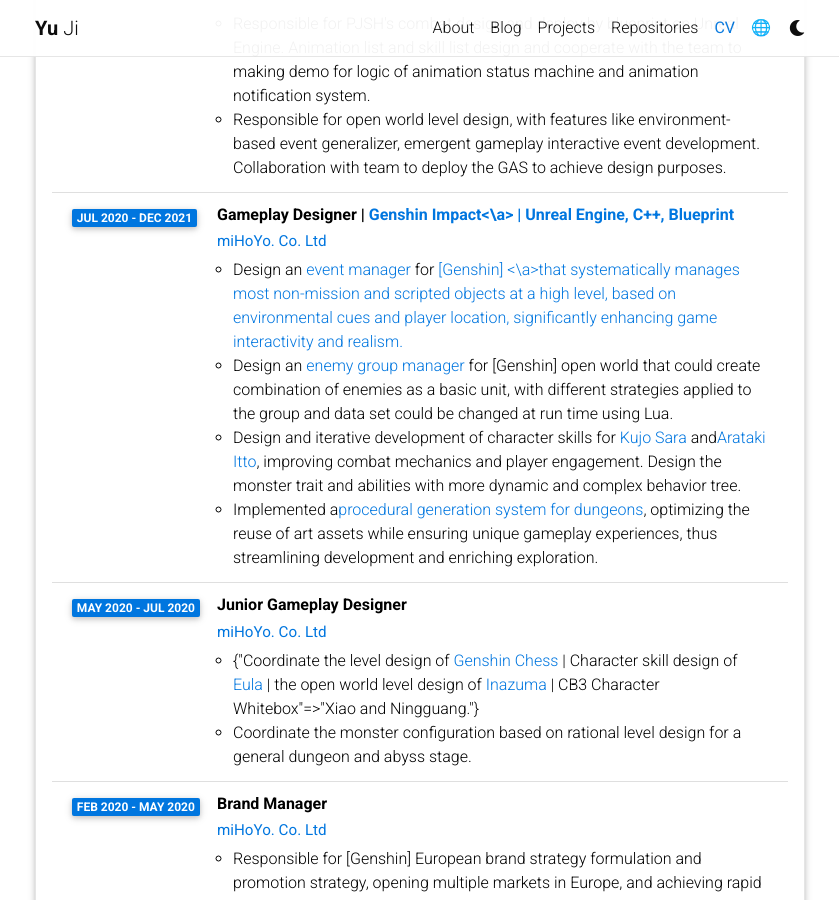
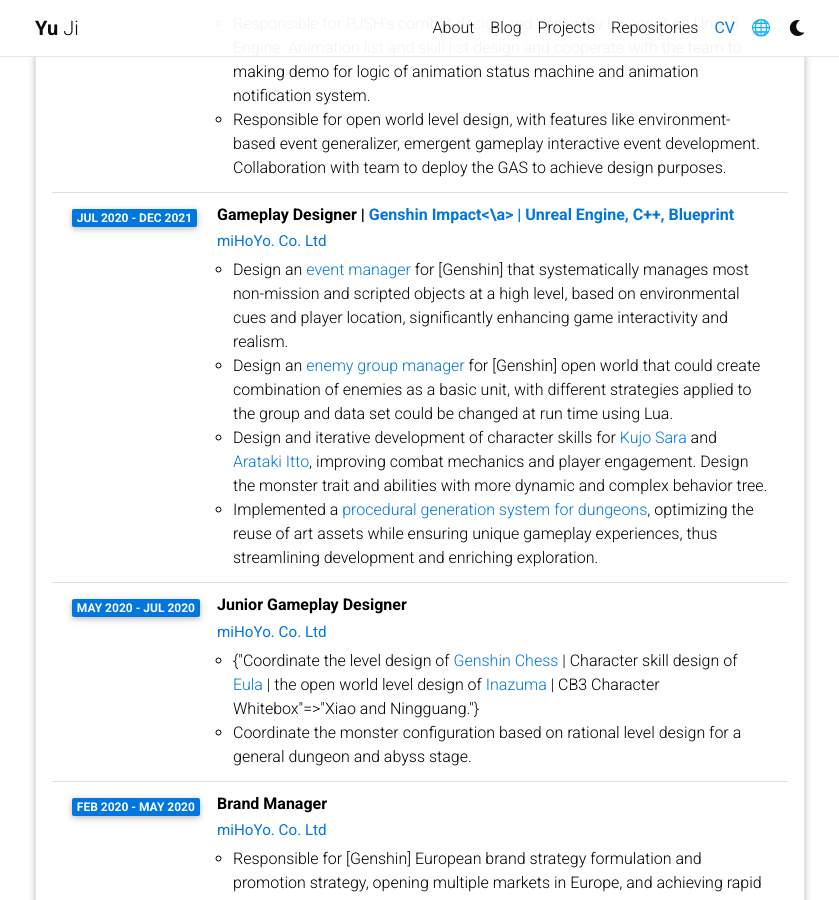
Before and after one commit to phantom23333/phantom23333.github.io, a Jekyll site: the page built from _pages/cv.md, in a window 1280 px wide and 900 px high, scrolled down 1164 px. Shown: the whole window, without its empty margins (220-1059 px from the left). Built offline with Jekyll 4.4.1, drawn with Linux system fonts in a browser that asks for light colours; comment, search, counter and statistics services are not loaded; a style sheet for code colours, icons or effects is not loaded; some of the changed lines change nothing that is shown.

Commit message:
cv final

```diff
--- a/_data/cv.yml
+++ b/_data/cv.yml
@@ -50,10 +50,10 @@
     year: Jul 2020 - Dec 2021
     institution: <b><a href="https://www.mihoyo.com/en/">miHoYo. Co. Ltd</a></b>
     description:
-    - Design an<a href='https://genshin-impact.fandom.com/wiki/Weather'> event manager </a>for<a href=https://genshin.hoyoverse.com/en/> [Genshin] <\a>that systematically manages most non-mission and scripted objects at a high level, based on environmental cues and player location, significantly enhancing game interactivity and realism.
-    - Design an<a href=https://genshin-impact.fandom.com/wiki/Enemy> enemy group manager </a>for [Genshin] open world that could create combination of enemies as a basic unit, with different strategies applied to the group and data set could be changed at run time using Lua.
-    - Design and iterative development of character skills for<a href=https://genshin-impact.fandom.com/wiki/Kujou_Sara> Kujo Sara </a>and<a href=https://genshin-impact.fandom.com/wiki/Arataki_Itto>Arataki Itto</a>, improving combat mechanics and player engagement. Design the monster trait and abilities with more dynamic and complex behavior tree.
-    - Implemented a<a href=https://genshin-impact.fandom.com/wiki/Domain>procedural generation system for dungeons</a>, optimizing the reuse of art assets while ensuring unique gameplay experiences, thus streamlining development and enriching exploration.
+    - Design an <a href='https://genshin-impact.fandom.com/wiki/Weather'>event manager</a> for [Genshin] that systematically manages most non-mission and scripted objects at a high level, based on environmental cues and player location, significantly enhancing game interactivity and realism.
+    - Design an <a href=https://genshin-impact.fandom.com/wiki/Enemy>enemy group manager</a> for [Genshin] open world that could create combination of enemies as a basic unit, with different strategies applied to the group and data set could be changed at run time using Lua.
+    - Design and iterative development of character skills for <a href=https://genshin-impact.fandom.com/wiki/Kujou_Sara>Kujo Sara</a> and <a href=https://genshin-impact.fandom.com/wiki/Arataki_Itto>Arataki Itto</a>, improving combat mechanics and player engagement. Design the monster trait and abilities with more dynamic and complex behavior tree.
+    - Implemented a <a href=https://genshin-impact.fandom.com/wiki/Domain>procedural generation system for dungeons</a>, optimizing the reuse of art assets while ensuring unique gameplay experiences, thus streamlining development and enriching exploration.
   - title: <b>Junior Gameplay Designer</b>
     year: May 2020 - Jul 2020
     institution: <b><a href="https://www.mihoyo.com/en/">miHoYo. Co. Ltd</a></b>
```
